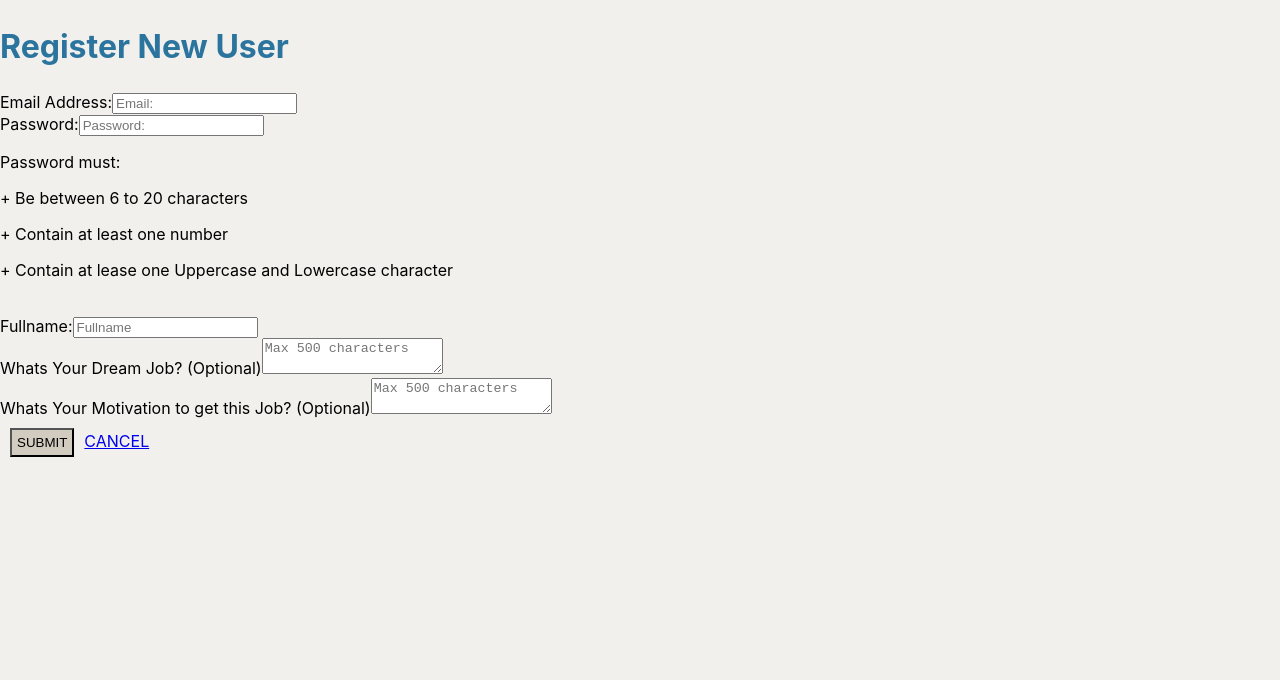
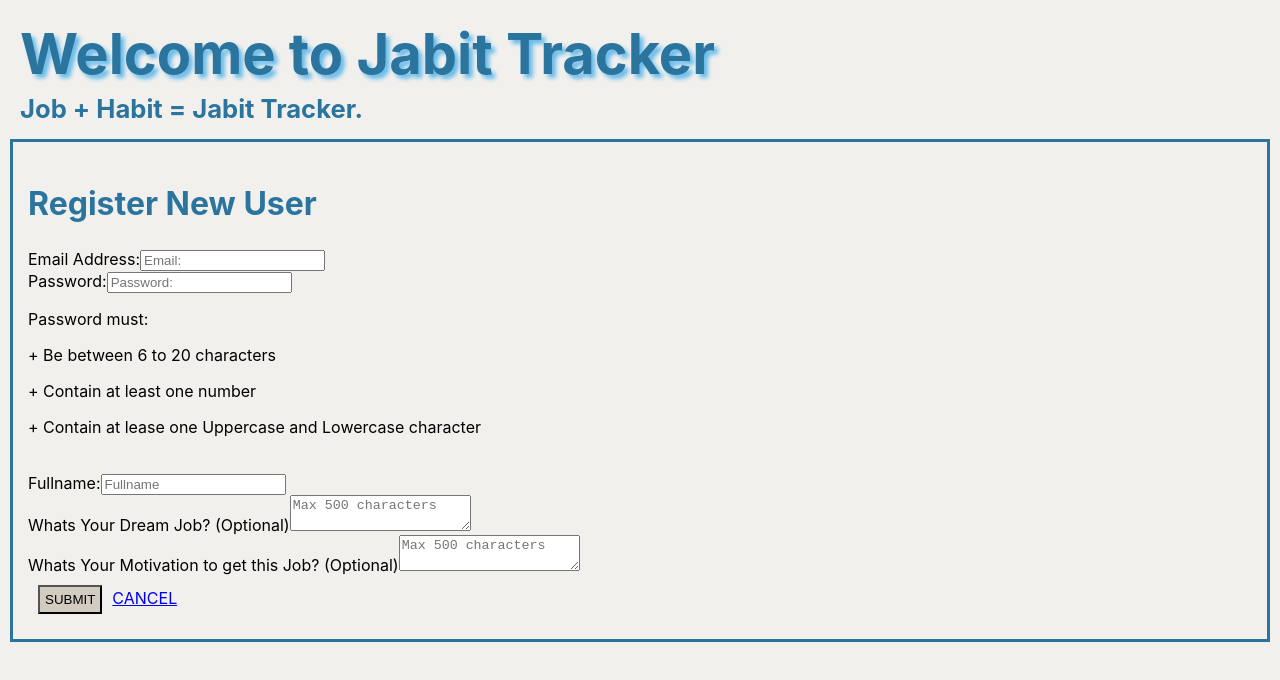
Before and after one commit to davin2020/jabit_tracker_ui, a React (Create React App) app: page /register in a window 1280 px wide. Shown: the top 680 px of the page. Built offline with nearby package versions, Linux system fonts and the light colour scheme.

Commit message:
added css classes to style elements on Register and Login pages, for h1, h2 and borders etc

```diff
--- a/src/Components/HomepageHeader/index.js
+++ b/src/Components/HomepageHeader/index.js
@@ -6,8 +6,8 @@ class HomepageHeader extends React.Component {
       return (
           //changed from class to className
           <div className="homepageHeader">
-              <h1>Welcome to Jabit Tracker</h1>
-              <h2>Job + Habit = Jabit Tracker.</h2>
+              <h1 className="appTitle">Welcome to Jabit Tracker</h1>
+              <h2 className="appSubTitle">Job + Habit = Jabit Tracker.</h2>
           </div>
       )
     }
--- a/src/Components/LoginPage/index.js
+++ b/src/Components/LoginPage/index.js
@@ -126,8 +126,9 @@ class LoginPage extends React.Component {
 		return (
 			<div>
 				<HomepageHeader />
-            <div className="bodyContent">
+            	<div className="pageBodyContent">
 
+            		<div class="box_basic_top">
 						<div className="loginForm">
 							<form onSubmit={this.handleSubmit}>
 								<h2>Log In</h2>
@@ -157,8 +158,9 @@ class LoginPage extends React.Component {
 							<div className="createAccountButton">
 								<Link to="/register">Register</Link>
 							</div>
+						</div>
+					</div>
 
-				</div>
             	</div>
 			</div>
 		)
--- a/src/Components/RegisterPage/index.js
+++ b/src/Components/RegisterPage/index.js
@@ -1,5 +1,6 @@
 import React from "react";
 // import './style.css';
+import HomepageHeader from "../HomepageHeader";
 // import { Link, Redirect } from "react-router-dom";
 //Redirect has been replaced with Navigate
 import { Link, Navigate } from "react-router-dom";
@@ -140,7 +141,11 @@ class RegisterPage extends React.Component {
 
     render() {
         return (
-            <div className="createUserForm">
+            <div>
+                <HomepageHeader />
+                <div className="createUserForm pageBodyContent">
+
+                    <div class="box_basic_top">
                         <form onSubmit={this.formSubmission}>
 
                             <h2>Register New User</h2>
@@ -198,7 +203,11 @@ class RegisterPage extends React.Component {
 
                                 <Link to="/login" className="cancelFormSubmit">CANCEL</Link>
                             </div>
+
                         </form>
+                    </div>
+
+                </div>
             </div>
         )
     }
```
Lines whose indentation alone changed are shown as unchanged.
